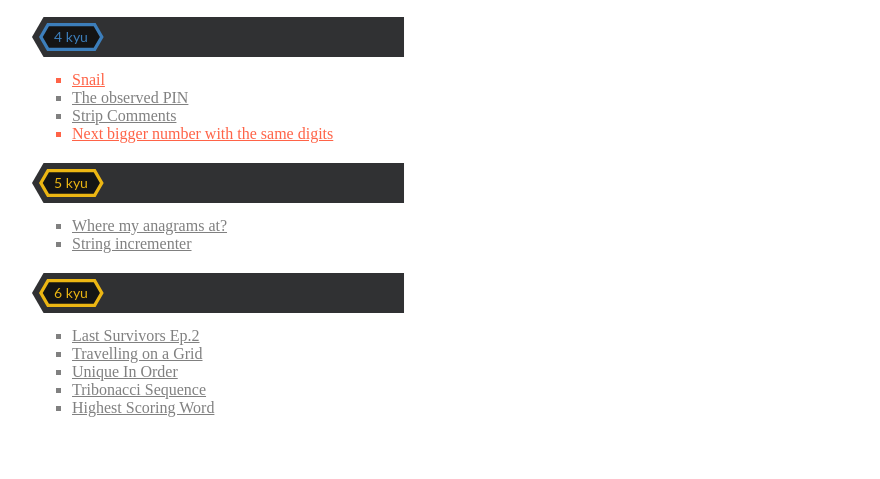
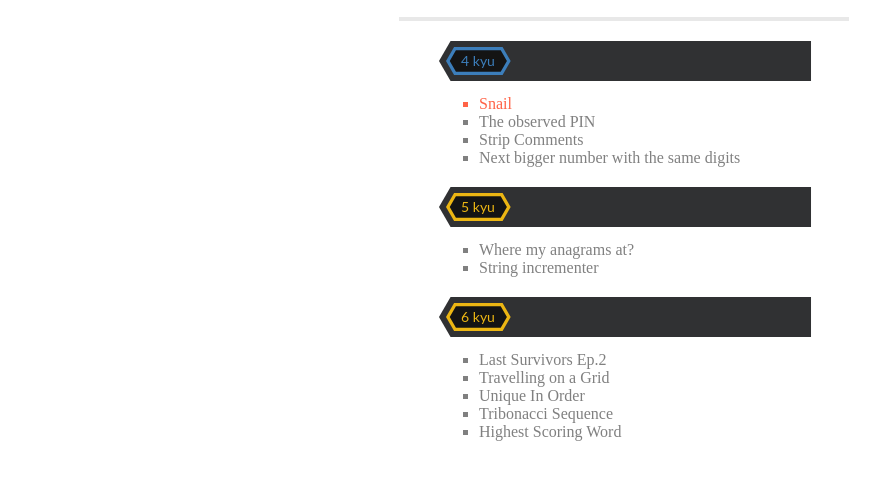
Before and after one commit to grig-d/codewars-solutions, a plain HTML site: page index.html in a window 1280 px wide. Shown: the part 311-790 px from the top of the page, without its empty margins (16-896 px from the left). Drawn offline with Linux system fonts and the light colour scheme.

Commit message:
Next bigger number with the same digits - done

```diff
--- a/index.html
+++ b/index.html
@@ -9,6 +9,15 @@
       .badge {
         text-align: center;
       }
+      .divide-line {
+        height: 4px;
+        width: 450px;
+        margin-top: 16px;
+        margin-bottom: 20px;
+        margin-left: auto;
+        margin-right: auto;
+        background-color: #e8e8e8;
+      }
       .main_list {
         list-style: none;
       }
@@ -17,18 +26,30 @@
         margin-top: 10px;
         margin-bottom: 20px;
         color: tomato;
+        /* background-color: red; */
       }
       .done {
         color: grey;
+        /* background-color: plum; */
       }
       a {
         color: inherit;
+        text-decoration: none;
+      }
+      .content {
+        width: 450px;
+        margin-left: auto;
+        margin-right: auto;
       }
       /* #866cc7 for 2 & 1 kyu */
     </style>
   </head>
   <body>
-    <div class="badge"><img src="https://www.codewars.com/users/grig-d/badges/large" alt=""></div>
+    <div class="badge">
+      <img src="https://www.codewars.com/users/grig-d/badges/large" alt="" />
+    </div>
+    <div class="divide-line"></div>
+    <div class="content">
       <ul class="main_list">
         <li>
           <svg
@@ -60,16 +81,18 @@
           </svg>
           <ul class="page_list">
             <li>
-            <a href="./html/snail.html" target="_blank">Snail</a>
+              <a href="./html/snail.html">Snail</a>
             </li>
             <li class="done">
-            <a href="./html/the-observed-pin.html" target="_blank">The observed PIN</a>
+              <a href="./html/the-observed-pin.html">The observed PIN</a>
             </li>
             <li class="done">
-            <a href="./html/strip-comments.html" target="_blank">Strip Comments</a>
+              <a href="./html/strip-comments.html">Strip Comments</a>
             </li>
-          <li>
-            <a href="./html/next-bigger-number-with-the-same-digits.html" target="_blank">Next bigger number with the same digits</a>
+            <li class="done">
+              <a href="./html/next-bigger-number-with-the-same-digits.html"
+                >Next bigger number with the same digits</a
+              >
             </li>
           </ul>
         </li>
@@ -103,14 +126,12 @@
           </svg>
           <ul class="page_list">
             <li class="done">
-            <a href="./html/where-my-anagrams-at.html" target="_blank"
+              <a href="./html/where-my-anagrams-at.html"
                 >Where my anagrams at?</a
               >
             </li>
             <li class="done">
-            <a href="./html/string-incrementer.html" target="_blank"
-              >String incrementer</a
-            >
+              <a href="./html/string-incrementer.html">String incrementer</a>
             </li>
           </ul>
         </li>
@@ -144,32 +165,27 @@
           </svg>
           <ul class="page_list">
             <li class="done">
-            <a href="./html/last-survivors-ep_2.html" target="_blank"
-              >Last Survivors Ep.2</a
-            >
+              <a href="./html/last-survivors-ep_2.html">Last Survivors Ep.2</a>
             </li>
             <li class="done">
-            <a href="./html/travelling-on-a-grid.html" target="_blank"
+              <a href="./html/travelling-on-a-grid.html"
                 >Travelling on a Grid</a
               >
             </li>
             <li class="done">
-            <a href="./html/unique-in-order.html" target="_blank"
-              >Unique In Order</a
-            >
+              <a href="./html/unique-in-order.html">Unique In Order</a>
             </li>
             <li class="done">
-            <a href="./html/tribonacci-sequence.html" target="_blank"
-              >Tribonacci Sequence</a
-            >
+              <a href="./html/tribonacci-sequence.html">Tribonacci Sequence</a>
             </li>
             <li class="done">
-            <a href="./html/highest-scoring-word.html" target="_blank"
+              <a href="./html/highest-scoring-word.html"
                 >Highest Scoring Word</a
               >
             </li>
           </ul>
         </li>
       </ul>
+    </div>
   </body>
 </html>
--- /dev/null
+++ b/style.css
@@ -0,0 +1,8 @@
+.content {
+  padding-left: 40px;
+}
+
+.content a {
+  color: inherit;
+  text-decoration: none;
+}
```
Also changed, not shown: html/highest-scoring-word.html (+8 -4 lines), html/last-survivors-ep_2.html (+8 -4 lines), html/next-bigger-number-with-the-same-digits.html (+6 -0 lines), html/snail.html (+8 -4 lines), html/string-incrementer.html (+8 -4 lines), html/strip-comments.html (+8 -4 lines), html/the-observed-pin.html (+8 -4 lines), html/travelling-on-a-grid.html (+8 -4 lines), html/tribonacci-sequence.html (+8 -4 lines), html/unique-in-order.html (+8 -4 lines), html/where-my-anagrams-at.html (+8 -4 lines), js/next-bigger-number-with-the-same-digits.js (+27 -45 lines). Lines whose indentation alone changed are shown as unchanged.
